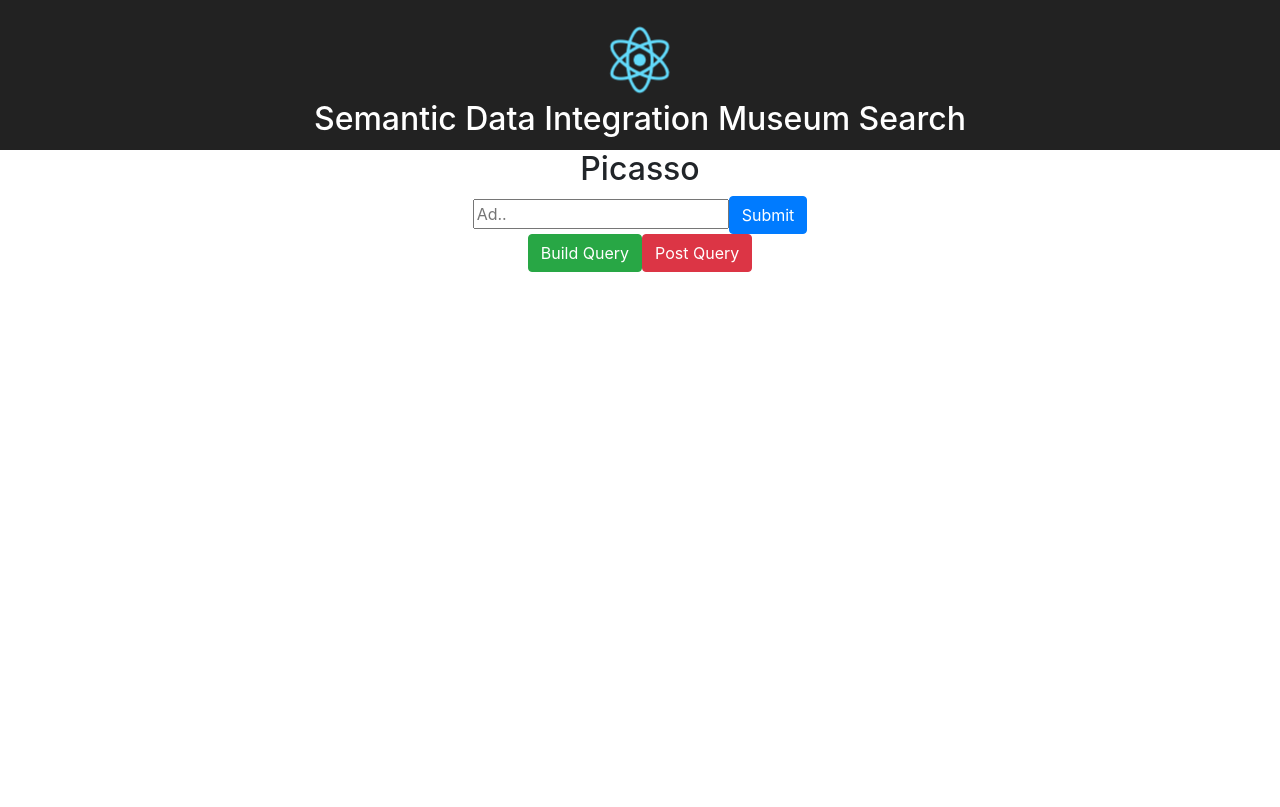
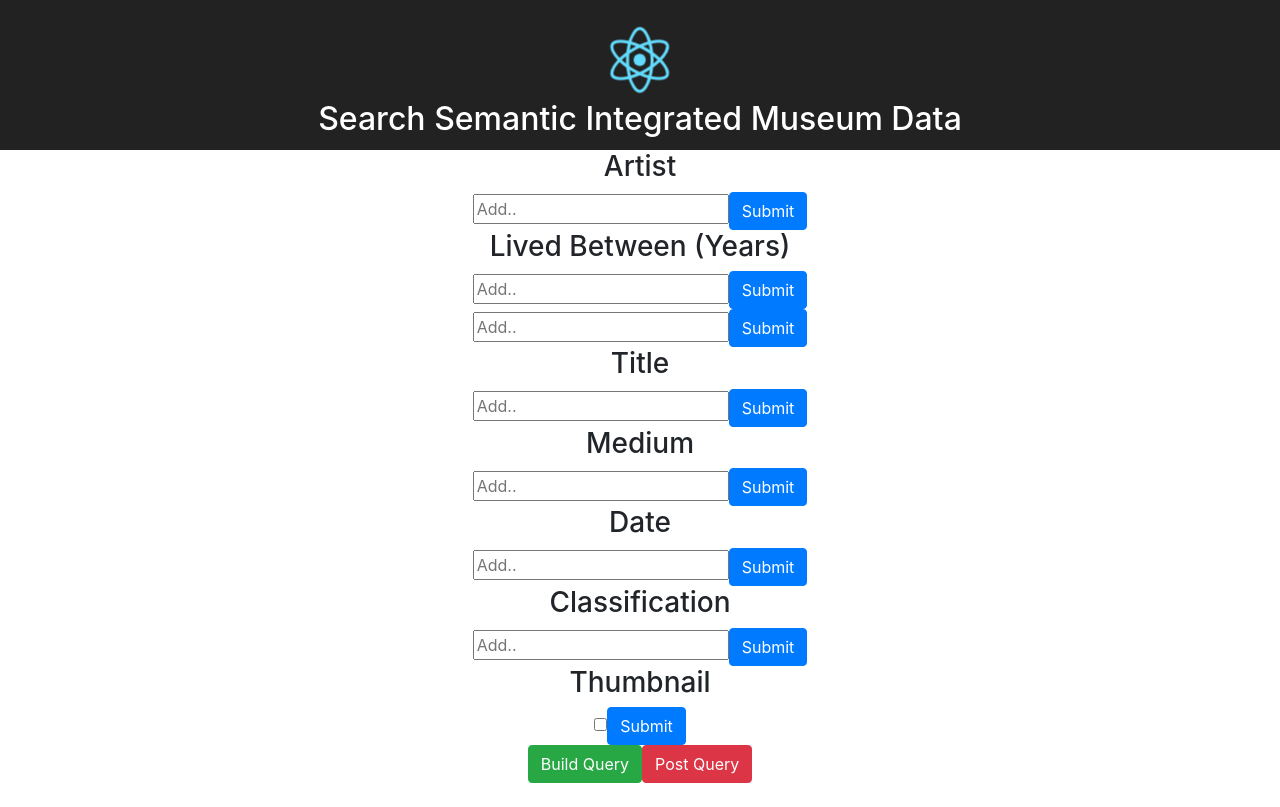
Before and after one commit to sotirisAng/search-on-cultural-lod, a React (Create React App) app: page / in a window 1280 px wide. Built offline with nearby package versions, Linux system fonts and the light colour scheme.

Commit message:
input case insensitive + dates

```diff
--- a/src/App.js
+++ b/src/App.js
@@ -12,13 +12,21 @@
         query_start: 'SELECT * WHERE{ ',
         query_end: ' }',
         prefixes: 'query= PREFIX edm: <http://www.europeana.eu/schemas/edm/> PREFIX dc: <http://purl.org/dc/elements/1.1/> PREFIX skos: <http://www.w3.org/2004/02/skos/core#> PREFIX dct: <http://purl.org/dc/terms/>',
-        artist: '?cho dc:creator ?artist. ?artist skos:prefLabel ?name. ',
-        artist_filter: {
-            start: 'FILTER regex(?name, "',
+        // artist: '?cho dc:creator ?artist. ?artist skos:prefLabel ?name. ',
+        // artist_filter: {
+        //     start: 'FILTER regex(?name, "',
+        //     value: '',
+        //     end: '")'
+        // },
+        subjects:[],
+        filters: [],
+        filter : {
+            start: ' FILTER regex(',
+            subject: '',
+            between: ', "',
             value: '',
-            end: '")'
+            end: '") '
         },
-        filters: [],
         http_result: []
     };
 
@@ -28,20 +36,69 @@
         end: '")'
     };
 
-    passValue = (input_text) => {
-        this.setState(prevState => ({
-            artist_filter: {
-                ...prevState.artist_filter,
-                value: input_text
-            }
-        }))
+    // passValue = (input_text) => {
+    //     this.setState(prevState => ({
+    //         artist_filter: {
+    //             ...prevState.artist_filter,
+    //             value: input_text
+    //         }
+    //     }))
+    // };
+
+    passValue = (input_text, sub, custom_filter) => {
+        console.log(custom_filter);
+        if (input_text !== '')
+       {
+           const filter = (custom_filter !== undefined ) ?
+               ( {
+                   ...custom_filter,
+                   subject: sub,
+                   value: input_text
+               }) :
+               ({
+                   // ...this.state.filter,
+                   start: ' FILTER regex(',
+                   subject: sub,
+                   between: ', "',
+                   value: input_text,
+                   end: '", "i") '
+               });
+           this.setState(prevState => ({
+               filter: filter,
+               // filters: this.state.filters.push(filter)
+           }));
+           this.state.filters.push(filter);
+       }
+        // console.log(this.state.filter);;
+        // console.log(this.state.filters);
+    };
+
+    passSubject = (triple) => {
+        // this.setState({
+        //     subjects: this.state.subjects.push(triple)
+        // });
+        this.state.subjects.push(triple);
+        console.log(this.state.subjects);
+
     };
 
     builtQuery = (input_text) => {
+        let subjects_string = '';
+        let filters_string = '';
+        this.state.subjects.map((subject)=>
+            subjects_string += subject
+        );
+        console.log(subjects_string);
+        this.state.filters.map((filter)=>
+           filters_string += Object.values(filter).join('')
+        );
+        console.log(filters_string);
         this.setState({
-       query: this.state.prefixes + this.state.query_start  + this.state.artist + this.state.artist_filter.start + this.state.artist_filter.value + this.state.artist_filter.end + this.state.query_end
-    })
-};
+        query: this.state.prefixes + this.state.query_start  + subjects_string + filters_string + this.state.query_end,
+            subjects:[],
+            filters: []
+        })
+    };
 
     postQuery = (state) => {
         // let data: {
@@ -60,7 +117,7 @@
 
         axios.post("http://localhost:3030/test3/sparql", this.state.query , config )
             .then((res) => {
-                // console.log(res.data.results.bindings);
+                console.log(res.data.results.bindings);
                 this.setState({
                     http_result: res.data.results.bindings
                 })
@@ -77,21 +134,90 @@
       <div className="App">
         <div className="App-header">
           <img src={logo} className="App-logo" alt="logo" />
-          <h2>Semantic Data Integration Museum Search</h2>
+          <h2>Search Semantic Integrated Museum Data </h2>
         </div>
-          <h2>Picasso</h2>
-          <InputTest passValue={this.passValue}/>
+          {/*<h2>Picasso</h2>*/}
+          <h3>Artist</h3>
+          <InputTest passValue={this.passValue}
+                     passvalueType={'text'}
+                     passSubject={this.passSubject}
+                     triple={"?cho dc:creator ?artist. ?artist skos:prefLabel ?name. "}
+                     subject={'?name'}
+          />
+          <h3>Lived Between (Years)</h3>
+          <InputTest passValue={this.passValue}
+                     custom_filter={{
+                         start: ' FILTER(',
+                         subject: '',
+                         between: '>= "',
+                         value: '',
+                         end: '") '
+                     }}
+                     passvalueType={'text'}
+                     passSubject={this.passSubject}
+                     triple={"?artist edm:begin ?born. "}
+                     subject={'?born'}
+          />
+          <InputTest passValue={this.passValue}
+                     custom_filter={{
+                         start: ' FILTER(',
+                         subject: '',
+                         between: '<= "',
+                         value: '',
+                         end: '") '
+                     }}
+                     passvalueType={'text'}
+                     passSubject={this.passSubject}
+                     triple={"?artist edm:end ?died."}
+                     subject={'?died'}
+          />
+          <h3>Title</h3>
+          <InputTest passValue={this.passValue}
+                     passvalueType={'text'}
+                     passSubject={this.passSubject}
+                     triple={"?cho dct:title ?title. "}
+                     subject={'?title'}
+          />
+          <h3>Medium</h3>
+          <InputTest passValue={this.passValue}
+                     passvalueType={'text'}
+                     passSubject={this.passSubject}
+                     triple={"?cho dct:medium ?medium. "}
+                     subject={'?medium'}
+          />
+          <h3>Date</h3>
+          <InputTest passValue={this.passValue}
+                       custom_filter={{
+                           start: ' FILTER(',
+                           subject: '',
+                           between: '= "',
+                           value: '',
+                           end: '") '
+                       }}
+                       passvalueType={'text'}
+                       passSubject={this.passSubject}
+                       triple={"?cho dc:date ?date."}
+                       subject={'?date'}
+          />
+          <h3>Classification</h3>
+          <InputTest passValue={this.passValue}
+                     passvalueType={'text'}
+                     passSubject={this.passSubject}
+                     triple={"?cho dc:type ?classification. "}
+                     subject={'?classification'}
+          />
+          <h3>Thumbnail</h3>
+          <InputTest
+                     passvalueType={'checkbox'}
+                     passSubject={this.passSubject}
+                     triple={"?cho edm:hasView ?thumbnail. "}
+                     subject={'?thumbnail'}
+          />
           <button className={'btn btn-success'} onClick={this.builtQuery}>Build Query</button>
           <button className={'btn btn-danger'} onClick={this.postQuery}>Post Query</button>
           <h3>{this.state.query} </h3>
           <ResultTable2 http_result={this.state.http_result}/>
-          {/*{this.state.http_result.map((obj, index) =>*/}
-          {/*    <ul key={index}>*/}
-          {/*        <li>{obj.artist.value}</li>*/}
-          {/*        <li>{obj.name.value}</li>*/}
-          {/*        <li>{obj.cho.value}</li>*/}
-          {/*    </ul>*/}
-          {/*)}*/}
+
       </div>
     );
   }
--- a/src/components/InputTest.js
+++ b/src/components/InputTest.js
@@ -14,7 +14,11 @@
 
     onSubmit = (e) => {
         e.preventDefault();
-        this.props.passValue(this.state.input_text);
+        if (typeof this.props.passValue !== "undefined") {
+            this.props.passValue(this.state.input_text, this.props.subject, this.props.custom_filter);
+        }
+        if (this.state.input_text !== '' || this.state.input_text !== false)
+        this.props.passSubject(this.props.triple);
         // this.props.builtQuery(this.state.input_text);
         // this.setState({input_text: ''})
     };
@@ -24,7 +28,7 @@
     render() {
         return(
             <form onSubmit={this.onSubmit} >
-				<input type='text' name="title" placeholder="Ad.." value={this.state.input_text} onChange={this.onChange} />
+				<input type={this.props.passvalueType} name="title" placeholder="Add.." value={this.state.input_text} onChange={this.onChange} />
 				<input type='submit' value="Submit" className="btn btn-primary" />
 			</form>
         )
--- a/src/components/ResultTable2.js
+++ b/src/components/ResultTable2.js
@@ -12,9 +12,11 @@
                     return(
                      <tr key={index}>
                          {objkeys.map((v,k) =>
-                             // var v_s = v.toString()
+
+                                // console.log('index = ' + index + ' v= ' + v + ' k= '+k);
+                                // var v_s = v.toString()
                              // console.log (obj[v].value)
-                             <td>{obj[v].value}</td>
+                            (v === 'thumbnail') ? <td><a href={obj[v].value}> {obj[v].value} </a></td> : <td>{obj[v].value}</td>
                              )}
                          {/*<td>{obj.name.value}</td>*/}
                          {/*<td>{obj.cho.value}</td>*/}
```
